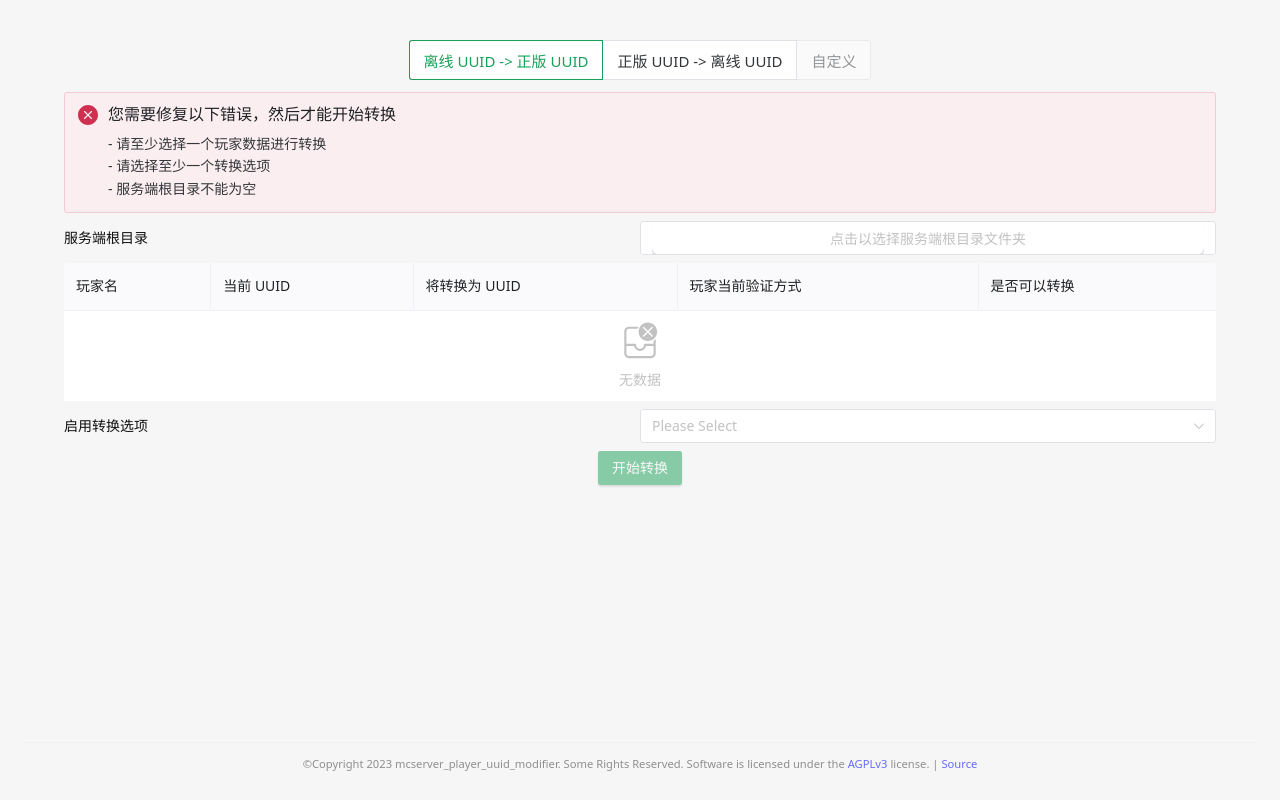
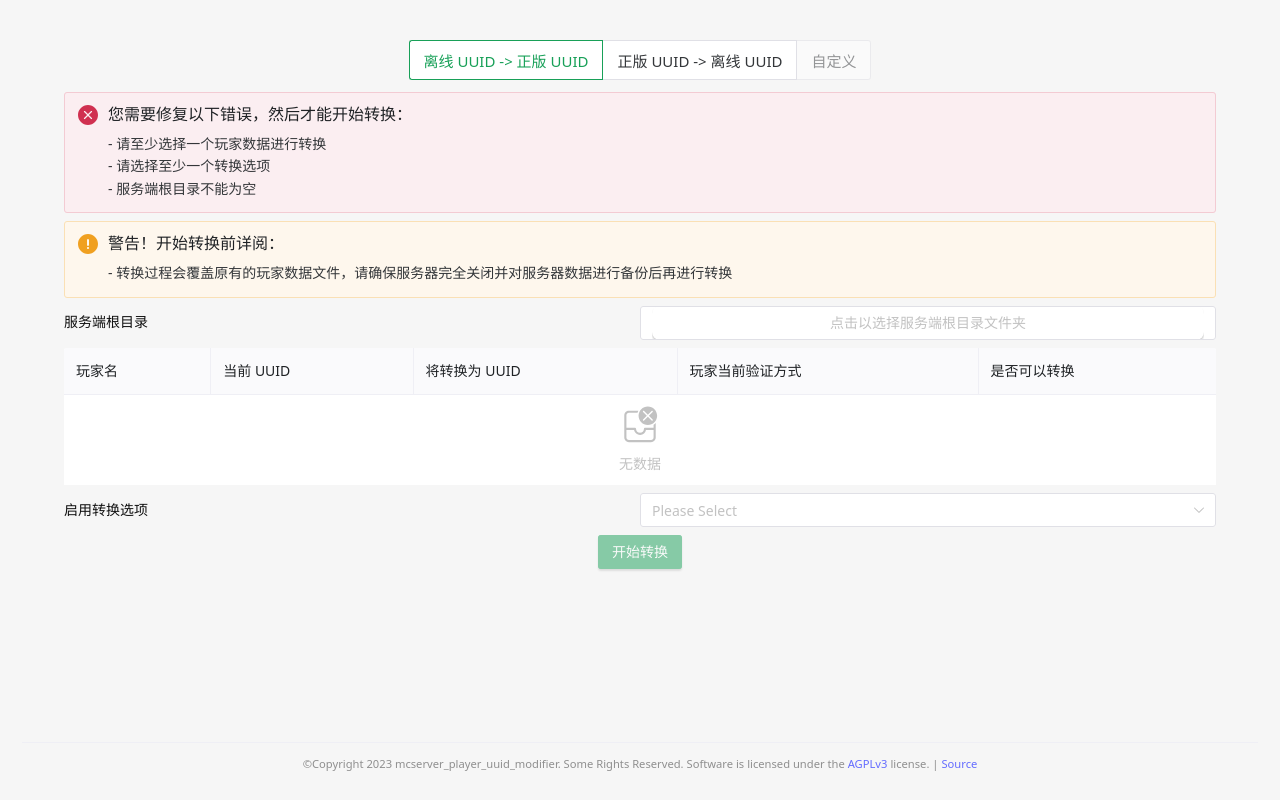
Before and after one commit to shaokeyibb/mcserver_player_uuid_modifier, a Vue app: page / in a window 1280 px wide. Built offline with nearby package versions, Linux system fonts and the light colour scheme.

Commit message:
add warning

```diff
--- a/src/App.vue
+++ b/src/App.vue
@@ -64,6 +64,18 @@ const errors = computedAsync(async () => {
   return res
 }, [])
 
+const warnings = computed(() => {
+  let res: string[] = []
+
+  res.push("转换过程会覆盖原有的玩家数据文件，请确保服务器完全关闭并对服务器数据进行备份后再进行转换")
+
+  if (config.convertOptions.includes('plugin_text')){
+    res.push("插件文本转换不一定 100% 准确")
+  }
+
+  return res;
+})
+
 const input = reactive<string[]>([])
 
 watch(rootDir, async (newVal) => {
@@ -107,7 +119,7 @@ async function handleStartConvert() {
     <ModeSelector v-model="mode" />
     <div class="content">
       <n-space vertical>
-        <ErrorAlert :error="errors" />
+        <ErrorAlert :error="errors" :warning="warnings" />
         <RootDirSelector v-model="config.rootDir" />
         <PlayerChecker :mode="mode" v-model:input="input" v-model:output="config.uuids" />
         <ConvertOptions v-model="config.convertOptions" :options="convertOptions" />
--- a/src/components/ErrorAlert.vue
+++ b/src/components/ErrorAlert.vue
@@ -1,17 +1,25 @@
 <script setup lang="ts">
-import { NAlert } from 'naive-ui';
+import { NAlert, NSpace } from 'naive-ui';
 
 defineProps<{
-    error: string[]
+    error: string[],
+    warning: string[]
 }>();
 </script>
 
 <template>
-    <n-alert title="您需要修复以下错误，然后才能开始转换" type="error" v-if="error.length !== 0">
-        <template v-for="err in error">
-            <span style="display: block">- {{ err }}</span>
-        </template>
-    </n-alert>
+    <n-space vertical>
+        <n-alert title="您需要修复以下错误，然后才能开始转换：" type="error" v-if="error.length !== 0">
+            <template v-for="err in error">
+                <span style="display: block">- {{ err }}</span>
+            </template>
+        </n-alert>
+        <n-alert title="警告！开始转换前详阅：" type="warning" v-if="warning.length !== 0">
+            <template v-for="warn in warning">
+                <span style="display: block">- {{ warn }}</span>
+            </template>
+        </n-alert>
+    </n-space>
 </template>
 
 <style scoped>
```
